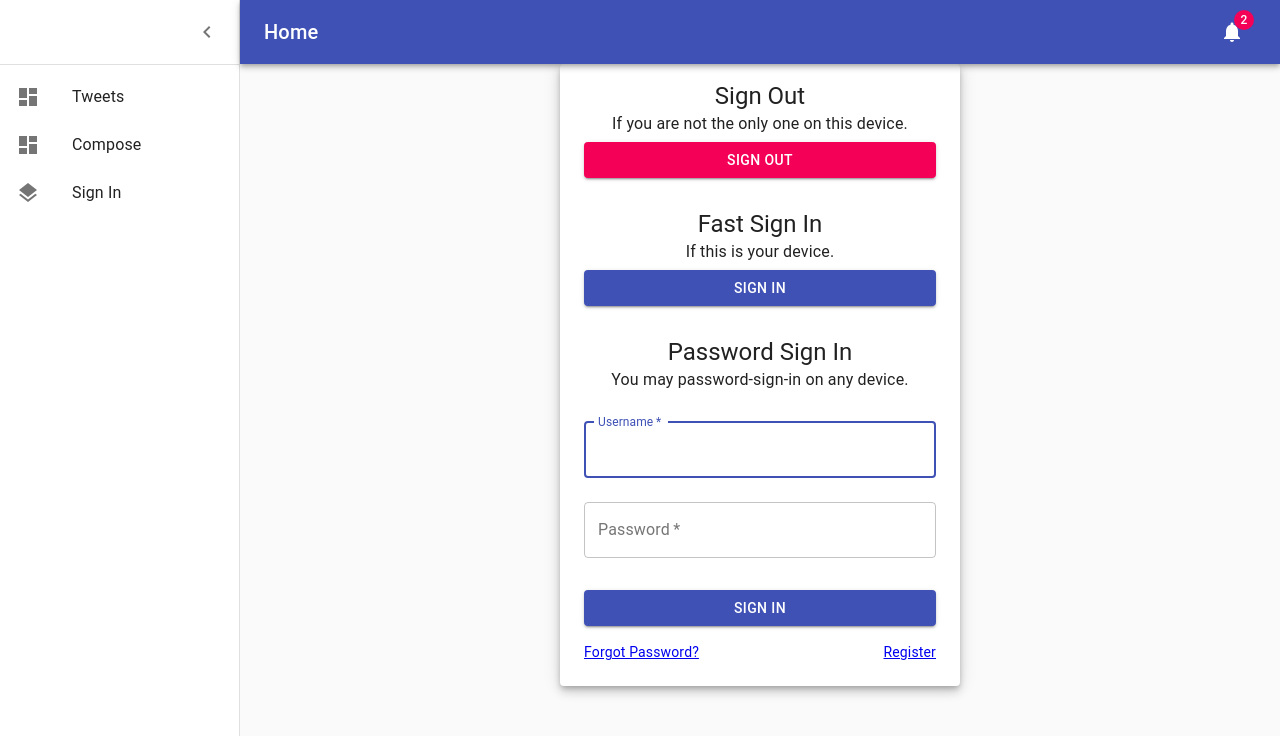
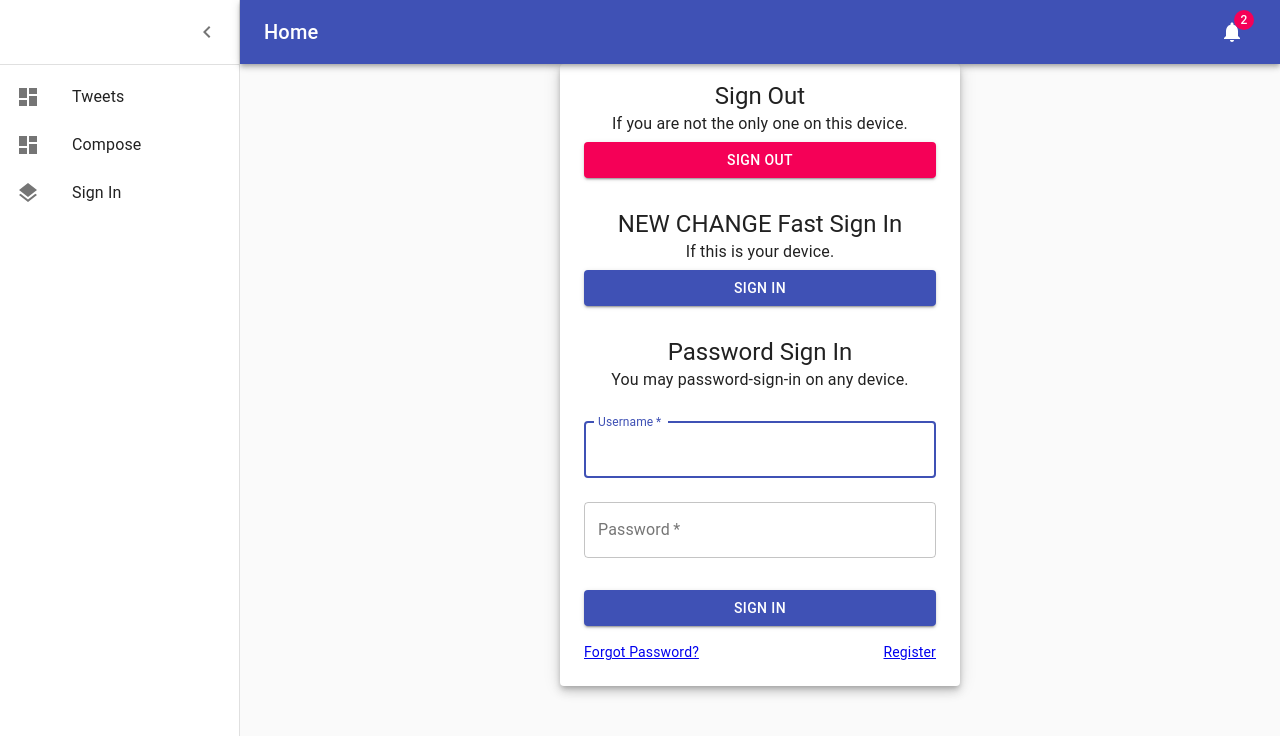
Before and after one commit to adiHusky/twtr-jwt, a React (Create React App) app in the folder fe/: page /signin in a window 1280 px wide. Shown: the top 736 px of the page. Built offline with nearby package versions, Linux system fonts and the light colour scheme; no server answers; what react-native would draw is missing.

Commit message:
Update SignIn.js

```diff
--- a/fe/src/pages/SignIn/SignIn.js
+++ b/fe/src/pages/SignIn/SignIn.js
@@ -218,7 +218,7 @@ const SignIn = () => {
           </Button>
 
           <Typography component="h1" variant="h5" className={classes.padding}>
-            {'Fast Sign In'}
+            {'NEW CHANGE Fast Sign In'}
           </Typography>
           <Typography gutterBottom>If this is your device.</Typography>
           <Button fullWidth variant="contained" margin="normal" color="primary" onClick={handleFastSignIn} className={classes.buttonPadding}>
```
